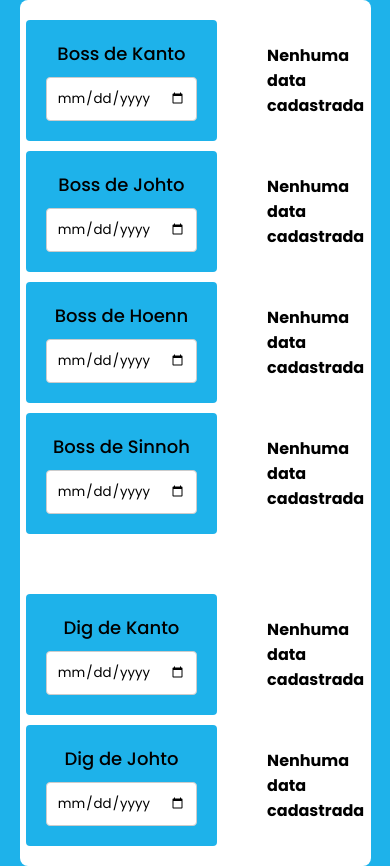
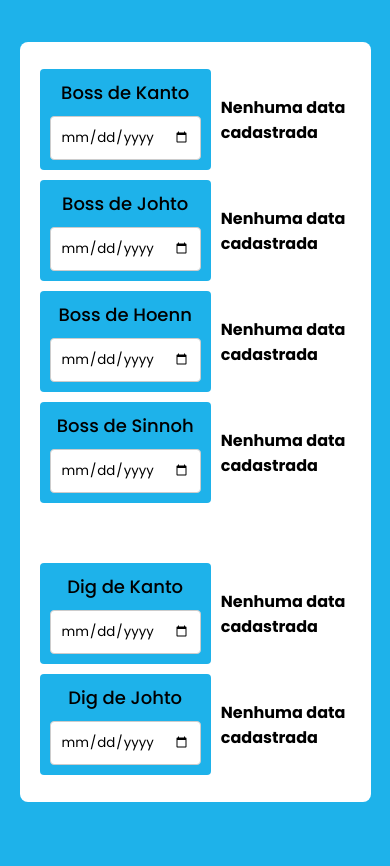
Before and after one commit to Adrianodbs/Poke-horario, a React (Vite) app: page / in a window 390 px wide. After the commit the page ends 844 px from the top, so only its background shows below. Built offline with nearby package versions, Linux system fonts and the light colour scheme.

Commit message:
Fix: size screen

```diff
--- a/src/components/Input/index.jsx
+++ b/src/components/Input/index.jsx
@@ -40,7 +40,8 @@
       </label>
       {nextRespawnDate ? (
         <h4>
-          Respawn: <p>{nextRespawnDate}</p>
+          <span className="respawn-title">Respawn: </span>
+          <p>Dia {nextRespawnDate}</p>
         </h4>
       ) : (
         <h4>Nenhuma data cadastrada</h4>
--- a/src/components/Input/input.css
+++ b/src/components/Input/input.css
@@ -35,3 +35,31 @@
   padding: 10px;
   border-radius: 4px;
 }
+
+@media screen and (max-width: 550px) {
+  .respawn-title {
+    display: none;
+  }
+
+  .data{
+    gap: 10px;
+  }
+}
+
+@media screen and (max-width: 400px) {
+  .label{
+    padding: 10px;
+  }
+}
+
+@media screen and (max-width: 325px) {
+  .label span{
+    font-size: 14px;
+  }
+
+  .label input{
+
+    padding: 3px;
+
+  }
+}
```
